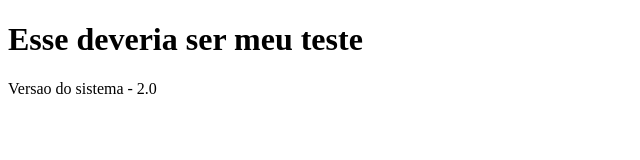
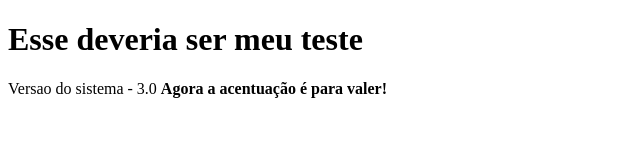
Before and after one commit to renatolidiaguerra/PastaGit3, a plain HTML site: page index.htm in a window 1280 px wide. Shown: the whole page, without its empty margins (0-640 px from the left). Drawn offline with Linux system fonts and the light colour scheme.

Commit message:
Correcao e implantacao da versao 3

```diff
--- a/index.htm
+++ b/index.htm
@@ -6,7 +6,10 @@
 			Esse deveria ser meu teste
 		</h1>
 		<p>
-			Versao do sistema - 2.0
+			Versao do sistema - 3.0
+			<b>
+				Agora a acentuação é para valer!
+			</b>
 		</p>
 	</body>
 </html>
```
